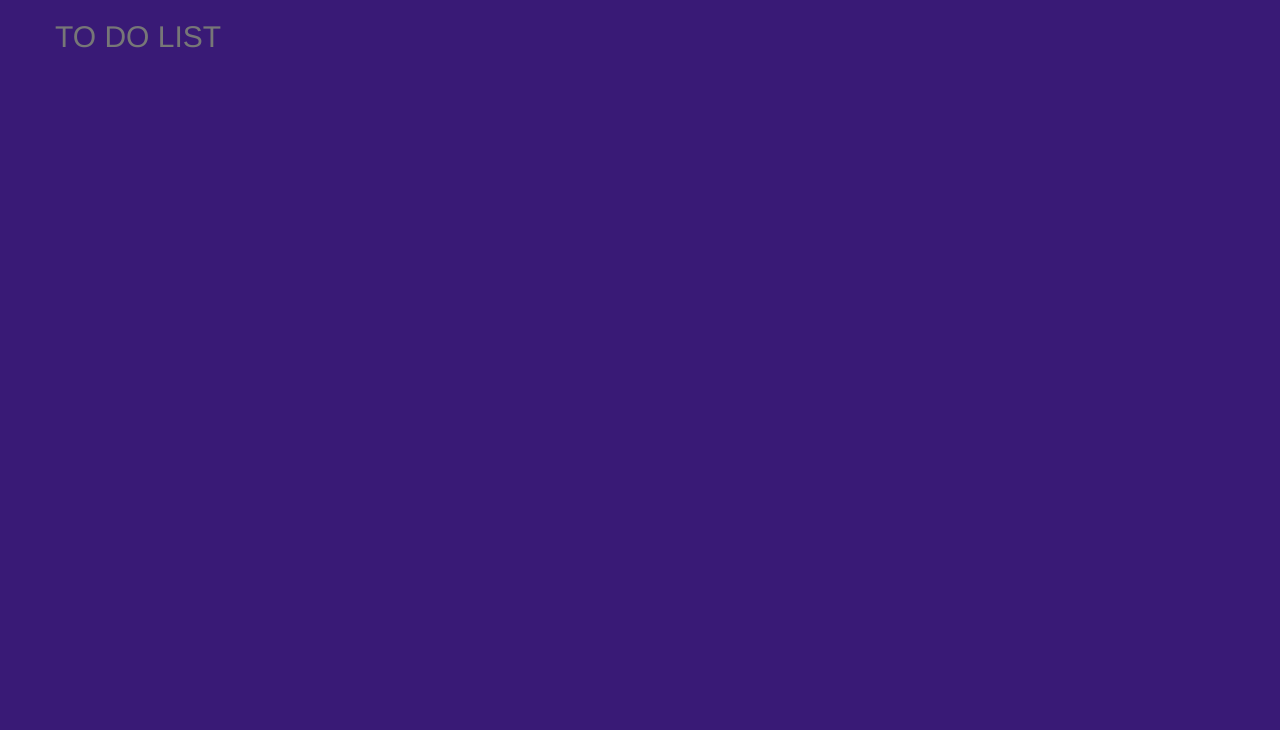
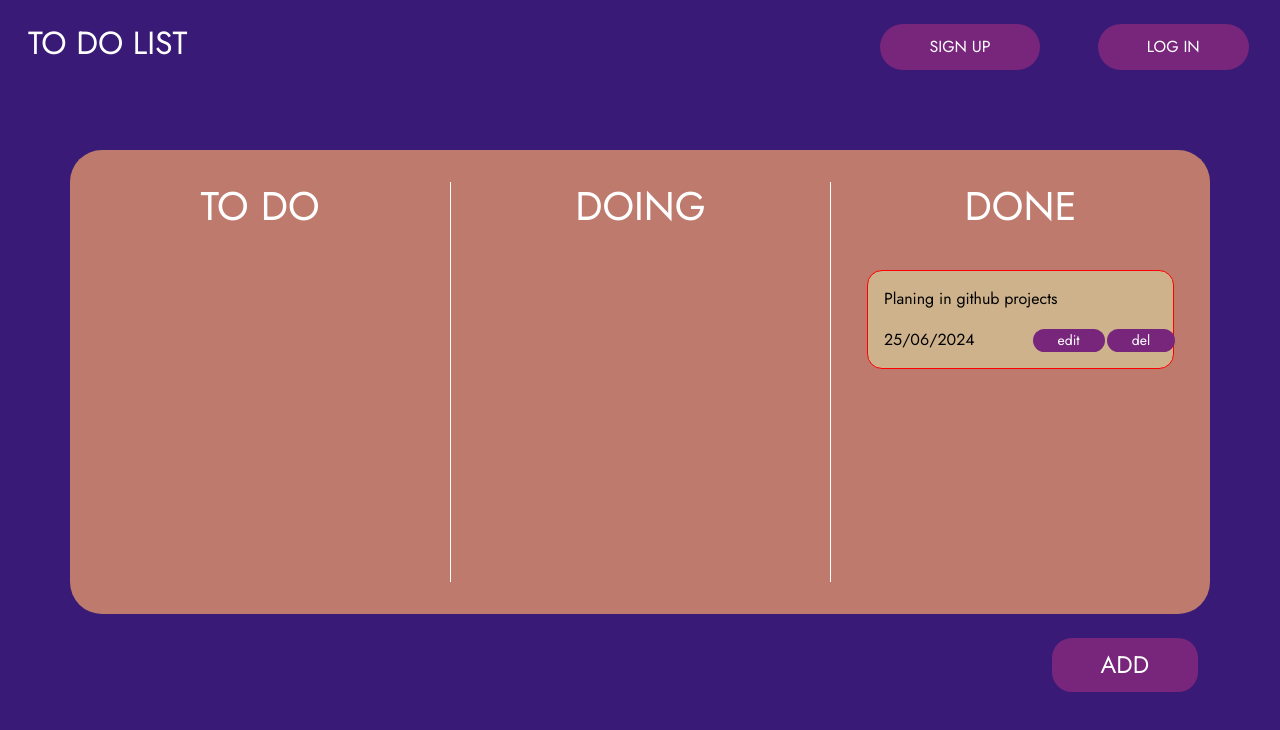
Before and after one commit to ali-rostom1/To-Do-List, a plain HTML site: page index.html in a window 1280 px wide. Drawn offline with nearby package versions, Linux system fonts and the light colour scheme.

Commit message:
#4 : feat(hero-section): add hero section to main page

```diff
--- a/index.html
+++ b/index.html
@@ -3,26 +3,57 @@
 <head>
     <meta charset="UTF-8">
     <meta name="viewport" content="width=device-width, initial-scale=1.0">
-    <link rel="stylesheet" href="https://cdn.jsdelivr.net/npm/bootstrap@3.3.7/dist/css/bootstrap.min.css" integrity="sha384-BVYiiSIFeK1dGmJRAkycuHAHRg32OmUcww7on3RYdg4Va+PmSTsz/K68vbdEjh4u" crossorigin="anonymous">
+    <link href="https://cdn.jsdelivr.net/npm/bootstrap@5.0.2/dist/css/bootstrap.min.css" rel="stylesheet" integrity="sha384-EVSTQN3/azprG1Anm3QDgpJLIm9Nao0Yz1ztcQTwFspd3yD65VohhpuuCOmLASjC" crossorigin="anonymous">
     <link rel="stylesheet" href="style.css">
+    <link href='https://fonts.googleapis.com/css?family=Jost' rel='stylesheet'>
     <title>To Do List</title>
 </head>
 <body>
     <section class="hero_area">
-        <header class="container">
+        <header class="container-fluid my-4">
             <div class="row">
-                <div class="col">
-                    <h2 class="text-muted">TO DO LIST</h1>
+                <div class="col-md-4 text-center text-md-start">
+                    <h2 class="headerHeading px-3">TO DO LIST</h2>
                 </div>
-                <div class="col">
+                <div class="col-md-2 offset-md-4 d-flex justify-content-center ">
+                    <button type="button" class="btn button1 px-5 rounded-pill fs-6 ">SIGN UP</button>
+                </div>
+                <div class="col-md-2 d-flex justify-content-center">
+                    <button type="button" class="btn button1 px-5 rounded-pill fs-6">LOG IN</button>
+                </div>
+            </div>
+        </header>
+        <div class="container mt-5 board">
+            <div class="row boardRow ">
+                <div class="col-md-4 boardColumn text-center">
+                    <h1>TO DO</h1>
 
+                </div>
+                <div class="col-md-4 boardColumn text-center ">
+                    <h1 class="board">DOING</h1>
+
+                </div>
+                <div class="col-md-4 boardColumn text-center">
+                    <h1>DONE</h1>
+                    <div class="task-card p-3">
+                        <div class="row align-items-center ">
+                            <div class="col-lg-12 col-md-12 task-name text-md-start mb-3">Planing in github projects</div>
+                            <div class="col-lg-6 col-md-12 task-date text-md-start mb-lg-0 mb-md-3">25/06/2024</div>
+                            <div class="col-lg-3 col-md-6">
+                                <button type="button" class="btn task-button btn-sm">edit</button>
+
+                            </div>
+                            <div class="col-lg-3 col-md-6">
+                                <button type="button" class="btn task-button btn-sm">del</button>
+                            </div>
+                        </div>
+                    </div>
                 </div>
             </div>
         </div>
-        <div class="container">
-
+        <div class="container my-4 d-flex justify-content-end">
+            <button type="button" class="btn button2 px-5 py-2 fs-4 ">ADD</button>
         </div>
-        </header>
     </section>
     <script src="script.js"></script>
 </body>
--- a/style.css
+++ b/style.css
@@ -1,3 +1,44 @@
 body{
     background-color: #391a76;
+    font-family: 'Jost';
 }
+.headerHeading{
+    color: white;
+}
+.button1{
+    background-color: #77267C;
+    color: white;
+
+}
+.boardRow{
+    margin-top: 10vh;
+    background-color: #BD7A6D;
+    border-radius: 2rem;
+    padding: 2rem 0;
+}
+.boardColumn{
+    color: white;
+    min-height: 50vh;
+
+}
+.boardColumn + .boardColumn{
+    border-left: 1px white solid;
+}
+.task-card{
+    background-color: #CEB28C;
+    color: black;
+    margin: 5vh 3vh;
+    border-radius: 15px;
+    border: 1px red solid;
+}
+.task-button{
+    background-color: #77267C;
+    padding: 0 3vh;
+    color: white;
+    border-radius: 35px;
+}
+.button2{
+    background-color: #77267C;
+    color: white;
+    border-radius: 20px;
+}
```
